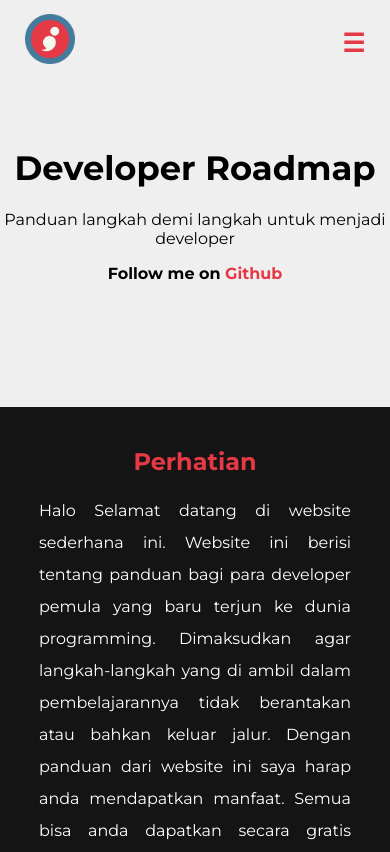
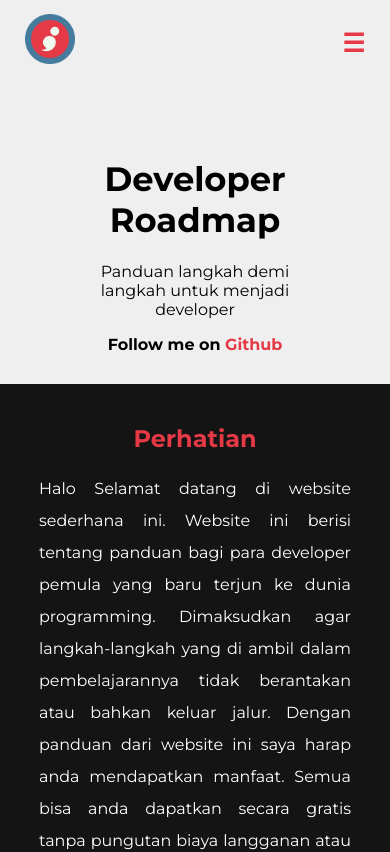
Before and after one commit to chansosemar/chansosemar.github.io, a plain HTML site: page index.html in a window 390 px wide. Shown: the top 852 px of the page. Drawn offline with Linux system fonts and the light colour scheme.

```diff
--- a/style/style.css
+++ b/style/style.css
@@ -95,9 +95,10 @@ body, html {
 	margin-top: -100px;
 }
 	.hero span {
-		position: relative;
-		top: 35%;
-		align-items: center;
+		position: absolute;
+		top: 25%;
+		left:50%;
+		text-align: center;
 		transform: translate(-50%,-50%);
 		overflow: hidden;
 		text-align:center;
@@ -223,6 +224,7 @@ footer {
 		margin-top: -100px;
 	}
 	.hero span {
+		top: 30%;
 }
 
 .main-content {
```
